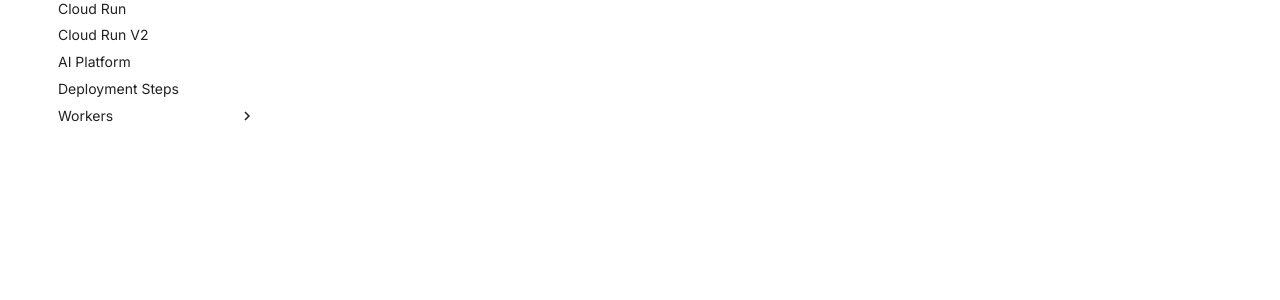
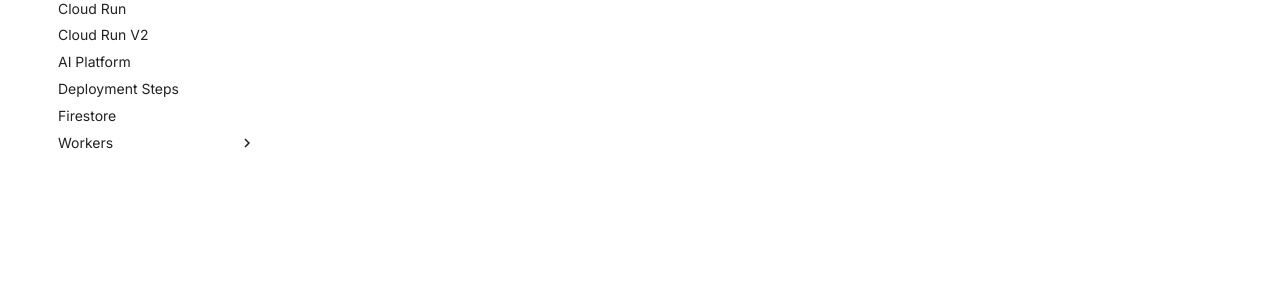
Before and after one commit to PrefectHQ/prefect-gcp, an MkDocs documentation site: the page built from docs/bigquery.md, in a window 1280 px wide. Shown: the part 417-717 px from the top of the page. Built offline with MkDocs 1.6.1 and Material for MkDocs 9.7.7, drawn with Linux system fonts in a browser that asks for light colours; comment, search, counter and statistics services are not loaded.

Commit message:
requirment

````diff
--- a/mkdocs.yml
+++ b/mkdocs.yml
@@ -87,6 +87,7 @@
         - Cloud Run V2: cloud_run_v2.md
         - AI Platform: aiplatform.md
         - Deployment Steps: deployments/steps.md
+        - Firestore: firestore.md
         - Workers:
           - Cloud Run: cloud_run_worker.md
           - Cloud Run V2: cloud_run_worker_v2.md
--- a/requirements.txt
+++ b/requirements.txt
@@ -3,3 +3,5 @@
 google-cloud-storage>=2.0.0
 tenacity>=8.0.0
 python-slugify>=8.0.0
+firebase-admin>=5.0.0
+```
````
